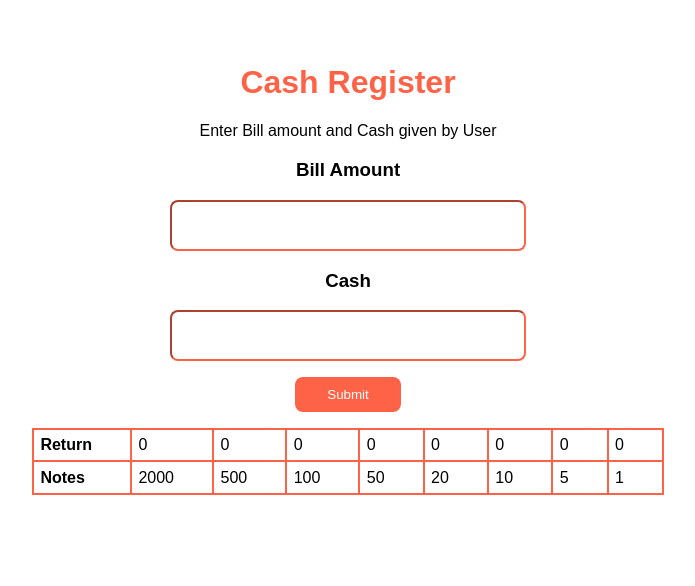
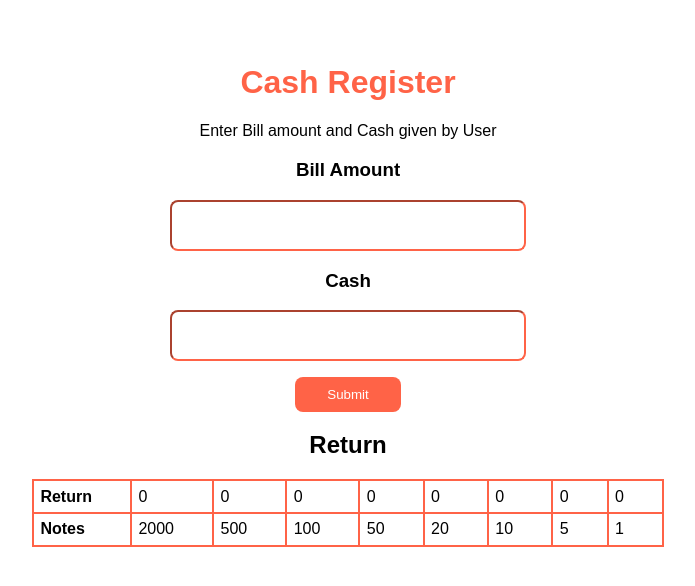
Before and after one commit to ParasArya289/CashRegisterApp, a React (Create React App) app: page / in a window 1280 px wide. Shown: the top 586 px of the page, without its empty margins (292-987 px from the left). Built offline with nearby package versions, Linux system fonts and the light colour scheme.

Commit message:
feat: added error handling

```diff
--- a/src/cashRegister.js
+++ b/src/cashRegister.js
@@ -3,23 +3,27 @@ import { useState } from "react";
 let CashRegister = () => {
   let [billAmount, setBillAmount] = useState(0);
   let [cash, setCash] = useState(0);
-  //temp soluton: init state arr to resolve table rendering without td as program maps td and doesnt has html structure.
+  let [err, setErr] = useState(""); //temp soluton: init state arr to resolve table rendering without td as program maps td and doesnt has html structure.
   let [numOfNotes, setNumOfNotes] = useState([0, 0, 0, 0, 0, 0, 0, 0]);
   let notesArray = [2000, 500, 100, 50, 20, 10, 5, 1];
   let amountToBeReturn = cash - billAmount;
   let numberOfNotes = [];
 
   let returnHandler = () => {
-    for (let i = 0; i < notesArray.length; i++) {
-      let j = Math.trunc(amountToBeReturn / notesArray[i]);
+    if (billAmount > 0 && cash > 0) {
+      for (let i = 0; i < notesArray.length; i++) {
+        let j = Math.trunc(amountToBeReturn / notesArray[i]);
 
-      numberOfNotes.push(j);
+        numberOfNotes.push(j);
 
-      amountToBeReturn %= notesArray[i];
+        amountToBeReturn %= notesArray[i];
 
-      setNumOfNotes(numberOfNotes);
+        setNumOfNotes(numberOfNotes);
+        setErr("");
+      }
+    } else {
+      setErr("Enter proper value");
     }
-    console.log(numOfNotes);
   };
 
   return (
@@ -41,8 +45,11 @@ let CashRegister = () => {
         }}
       />
       <button onClick={returnHandler}>Submit</button>
-      {amountToBeReturn > 0 && <h2>To be return: {amountToBeReturn} </h2>}
-      <table style={{ boder: "1px" }}>
+      <h3>{err}</h3>
+      {/* {cash > 0 && <h2>To be return: {amountToBeReturn} </h2>}
+       */}
+      <h2>Return</h2>
+      <table>
         <tr>
           <th>Return</th>
           {numOfNotes.map((el) => {
```
Also changed, not shown: 1 other file (tests, documents, lock files or other folders).
